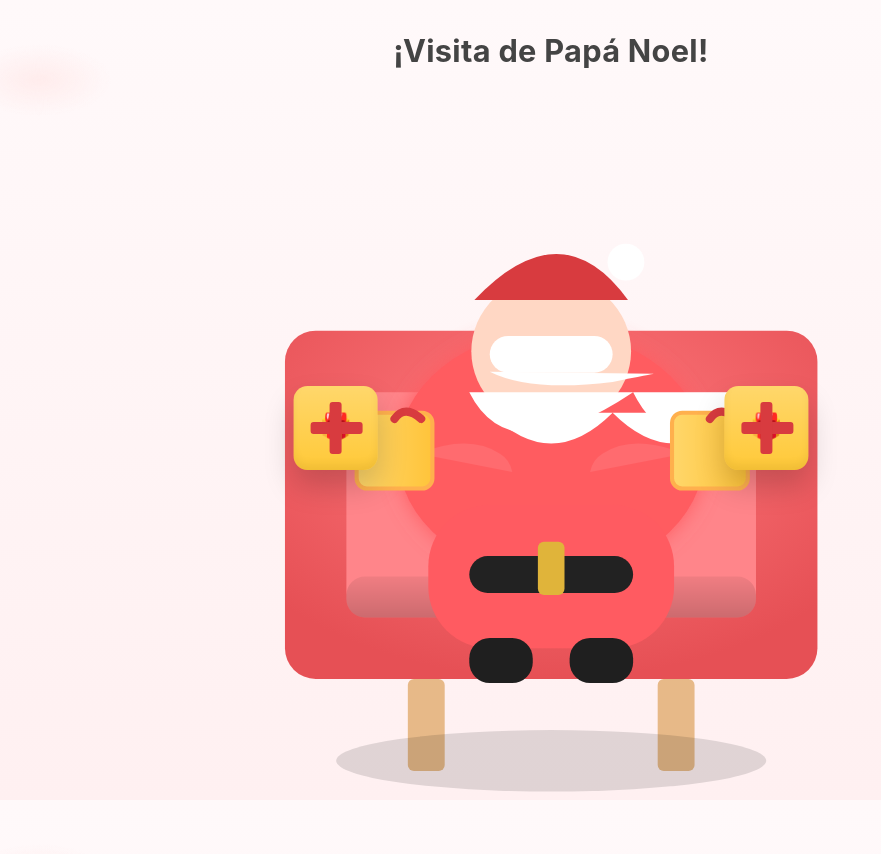
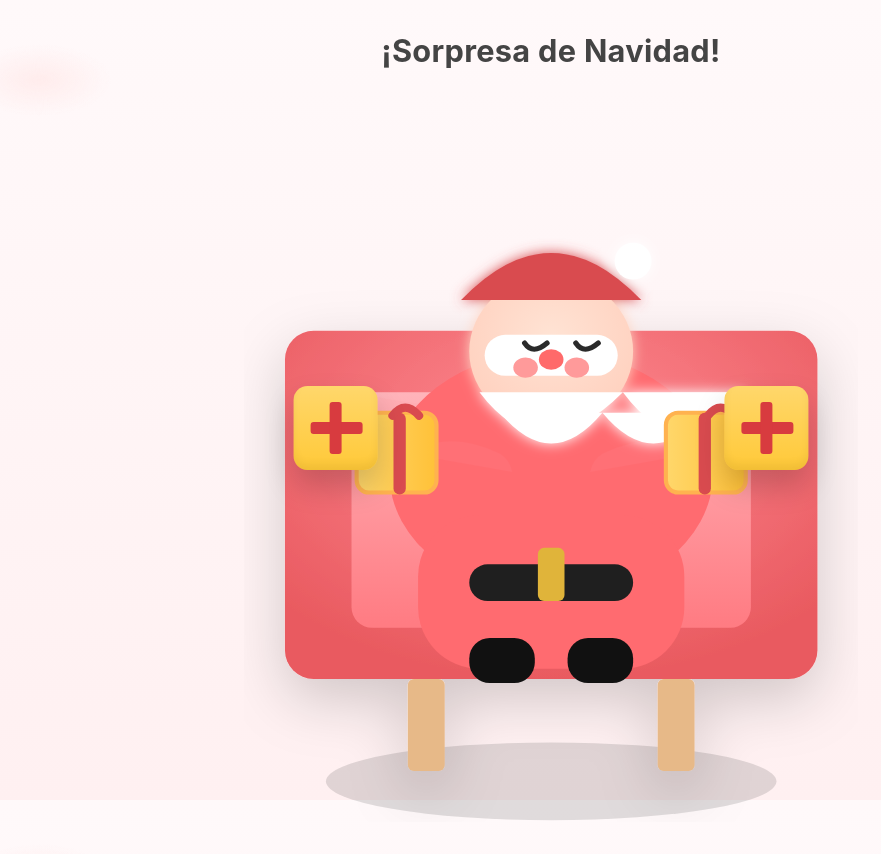
Before and after one commit to allggames/regalopapanoel, a plain HTML site: page index.html in a window 1280 px wide. Shown: the whole page, without its empty margins (89-970 px from the left). Drawn offline with Linux system fonts and the light colour scheme.

Commit message:
Update title and content for holiday theme

```diff
--- a/index.html
+++ b/index.html
@@ -3,111 +3,132 @@
 <head>
   <meta charset="utf-8" />
   <meta name="viewport" content="width=device-width,initial-scale=1" />
-  <title>Papá Noel Estilizado — Regalos Interactivos</title>
+  <title>Papá Noel — Regalos Interactivos (Estilo Render)</title>
   <link rel="stylesheet" href="styles.css" />
 </head>
 <body>
   <main class="stage" role="main">
-    <h1 class="title">¡Visita de Papá Noel!</h1>
+    <h1 class="title">¡Sorpresa de Navidad!</h1>
 
     <div class="santa-wrapper" aria-label="Papá Noel con regalos">
-      <!-- SVG estilizado inspirado en la imagen (interpretación original y no fotográfica) -->
+      <!-- SVG estilizado, volumétrico y suave -->
       <svg id="santa" viewBox="0 0 600 720" xmlns="http://www.w3.org/2000/svg" role="img" aria-labelledby="santaTitle">
         <title id="santaTitle">Papá Noel sentado con dos regalos</title>
 
-        <!-- Gradiente fondo suave dentro del SVG para profundidad -->
         <defs>
+          <!-- Gradientes y filtros para volumen -->
           <radialGradient id="seatGrad" cx="50%" cy="30%" r="70%">
-            <stop offset="0%" stop-color="#ff797d"/>
-            <stop offset="100%" stop-color="#e65055"/>
+            <stop offset="0%" stop-color="#ff8a92"/>
+            <stop offset="100%" stop-color="#e95a60"/>
           </radialGradient>
-          <linearGradient id="chairShadow" x1="0" x2="0" y1="0" y2="1">
-            <stop offset="0%" stop-color="rgba(0,0,0,0.06)"/>
-            <stop offset="100%" stop-color="rgba(0,0,0,0.2)"/>
+
+          <linearGradient id="seatInner" x1="0" x2="0" y1="0" y2="1">
+            <stop offset="0%" stop-color="#ffb0b6"/>
+            <stop offset="100%" stop-color="#ff7b82"/>
           </linearGradient>
+
           <linearGradient id="giftGrad" x1="0" x2="1">
             <stop offset="0%" stop-color="#ffd76b"/>
-            <stop offset="100%" stop-color="#ffc43a"/>
+            <stop offset="100%" stop-color="#ffc138"/>
           </linearGradient>
-          <filter id="soft" x="-20%" y="-20%" width="140%" height="140%">
-            <feGaussianBlur stdDeviation="10" result="b"/>
-            <feBlend in="SourceGraphic" in2="b"/>
+
+          <radialGradient id="faceGlow" cx="50%" cy="40%" r="60%">
+            <stop offset="0%" stop-color="#ffe3d4"/>
+            <stop offset="100%" stop-color="#ffd1bf"/>
+          </radialGradient>
+
+          <filter id="softShadow" x="-50%" y="-50%" width="200%" height="200%">
+            <feDropShadow dx="0" dy="20" stdDeviation="28" flood-color="#000" flood-opacity="0.18"/>
+          </filter>
+
+          <filter id="innerGlow" x="-20%" y="-20%" width="140%" height="140%">
+            <feGaussianBlur stdDeviation="6" result="blur" />
+            <feBlend in="SourceGraphic" in2="blur" mode="normal"/>
           </filter>
         </defs>
 
-        <!-- Sillón (con volumen) -->
-        <g id="chair">
-          <rect x="40" y="240" rx="30" ry="30" width="520" height="340" fill="url(#seatGrad)" />
-          <rect x="100" y="300" rx="18" ry="18" width="400" height="220" fill="#ff858a"/>
-          <!-- sombra interior -->
-          <rect x="100" y="480" rx="18" ry="18" width="400" height="40" fill="url(#chairShadow)"/>
-          <!-- patas del sillón -->
+        <!-- Sombra global -->
+        <ellipse cx="300" cy="680" rx="220" ry="38" fill="rgba(0,0,0,0.12)"/>
+
+        <!-- Sillón -->
+        <g id="chair" filter="url(#softShadow)">
+          <rect x="40" y="240" rx="28" ry="28" width="520" height="340" fill="url(#seatGrad)"/>
+          <rect x="105" y="300" rx="20" ry="20" width="390" height="230" fill="url(#seatInner)"/>
+          <!-- bordes suaves / relieve -->
+          <path d="M105 300 q195 40 390 0" fill="rgba(255,255,255,0.05)"/>
+          <!-- patas -->
           <rect x="160" y="580" width="36" height="90" rx="6" fill="#e7b988"/>
           <rect x="404" y="580" width="36" height="90" rx="6" fill="#e7b988"/>
         </g>
 
-        <!-- Cuerpo de Papá Noel con volumen (bloques redondeados) -->
-        <g id="santa-body">
-          <ellipse cx="300" cy="360" rx="150" ry="120" fill="#ff5b61" filter="url(#soft)"/>
-          <rect x="180" y="410" width="240" height="140" rx="60" fill="#ff5b61"/>
-          <!-- cinturón -->
-          <rect x="220" y="460" width="160" height="36" rx="18" fill="#222"/>
-          <rect x="287" y="446" width="26" height="52" rx="6" fill="#e0b43a"/>
+        <!-- Cuerpo con volumen -->
+        <g id="body">
+          <ellipse cx="300" cy="380" rx="158" ry="120" fill="#ff6b70" />
+          <rect x="170" y="420" width="260" height="150" rx="60" fill="#ff6b70"/>
+          <!-- cinta del cinturón -->
+          <rect x="220" y="468" width="160" height="36" rx="18" fill="#1f1f1f"/>
+          <rect x="287" y="452" width="26" height="52" rx="6" fill="#e0b43a"/>
         </g>
 
-        <!-- Botas -->
+        <!-- Piernas y botas (redondeadas) -->
         <g id="boots">
-          <rect x="220" y="540" width="62" height="44" rx="20" fill="#1f1f1f"/>
-          <rect x="318" y="540" width="62" height="44" rx="20" fill="#1f1f1f"/>
+          <rect x="220" y="540" width="64" height="44" rx="20" fill="#111"/>
+          <rect x="316" y="540" width="64" height="44" rx="20" fill="#111"/>
         </g>
 
-        <!-- Brazos y manos -->
+        <!-- Brazos -->
         <g id="arms">
-          <path d="M170 360 q50 -20 80 0 q10 6 12 18" fill="#ff6b6f"/>
-          <path d="M430 360 q-50 -20 -80 0 q-10 6 -12 18" fill="#ff6b6f"/>
-          <circle id="hand-left" cx="140" cy="360" r="22" fill="#ffd7c4"/>
-          <circle id="hand-right" cx="460" cy="360" r="22" fill="#ffd7c4"/>
+          <path d="M160 360 q40 -24 90 0 q10 6 12 18" fill="#ff7076"/>
+          <path d="M440 360 q-40 -24 -90 0 q-10 6 -12 18" fill="#ff7076"/>
+          <!-- manos -->
+          <circle id="hand-left" cx="140" cy="360" r="24" fill="#ffd6c4"/>
+          <circle id="hand-right" cx="460" cy="360" r="24" fill="#ffd6c4"/>
         </g>
 
-        <!-- Cabeza, barba y gorro (formas suaves y volumétricas) -->
-        <g id="face">
-          <ellipse cx="300" cy="260" rx="78" ry="74" fill="#ffd7c4"/>
-          <!-- barba -->
-          <path d="M220 300 q40 80 160 0 q40 80 120 0" fill="#ffffff"/>
-          <path d="M240 320 q60 60 120 0 q60 60 120 0" fill="#fff"/>
-          <!-- bigote -->
-          <path d="M240 280 q40 20 120 10 q40 -8 40 -8" fill="#fff"/>
+        <!-- Cabeza / barba detallada -->
+        <g id="head" filter="url(#innerGlow)">
+          <ellipse cx="300" cy="260" rx="80" ry="74" fill="url(#faceGlow)"/>
+          <!-- gorro -->
+          <path d="M212 210 q88 -92 176 0" fill="#d94b4f"/>
+          <rect x="235" y="244" width="130" height="40" rx="20" fill="#fff"/>
+          <circle cx="380" cy="172" r="18" fill="#fff"/>
+          <!-- mejillas -->
+          <ellipse cx="275" cy="276" rx="12" ry="10" fill="#ff9a9a"/>
+          <ellipse cx="325" cy="276" rx="12" ry="10" fill="#ff9a9a"/>
           <!-- nariz -->
-          <ellipse cx="300" cy="266" rx="12" ry="10" fill="#ff7b7b"/>
-          <!-- ojos sonrientes -->
-          <path d="M275 250 q10 12 22 0" stroke="#2b2b2b" stroke-width="5" stroke-linecap="round" fill="none"/>
-          <path d="M323 250 q10 12 22 0" stroke="#2b2b2b" stroke-width="5" stroke-linecap="round" fill="none"/>
-          <!-- gorro -->
-          <path d="M225 210 q85 -90 150 0" fill="#d83b3f"/>
-          <rect x="240" y="245" width="120" height="36" rx="18" fill="#fff"/>
-          <circle cx="373" cy="173" r="18" fill="#fff"/>
+          <ellipse cx="300" cy="268" rx="12" ry="10" fill="#ff6b6b"/>
+          <!-- ojos estilo feliz -->
+          <path d="M274 252 q8 12 22 0" stroke="#2b2b2b" stroke-width="5" stroke-linecap="round" fill="none"/>
+          <path d="M324 252 q8 12 22 0" stroke="#2b2b2b" stroke-width="5" stroke-linecap="round" fill="none"/>
+          <!-- barba principal -->
+          <path d="M230 300 q60 80 140 0 q60 80 120 0" fill="#fff"/>
+          <path d="M250 320 q50 60 100 0 q50 60 100 0" fill="#fff"/>
         </g>
 
-        <!-- Regalos decorativos (dentro del SVG para coherencia visual) -->
+        <!-- Regalos decorativos (para que coincida visualmente con los botones) -->
         <g id="gifts-decorative">
-          <rect x="110" y="320" width="74" height="74" rx="10" fill="url(#giftGrad)" stroke="#ffb04d" stroke-width="4"/>
-          <rect x="418" y="320" width="74" height="74" rx="10" fill="url(#giftGrad)" stroke="#ffb04d" stroke-width="4"/>
-          <path d="M147 326 q10 -14 26 0" stroke="#d83b3f" stroke-width="8" stroke-linecap="round" fill="none"/>
-          <path d="M455 326 q10 -14 26 0" stroke="#d83b3f" stroke-width="8" stroke-linecap="round" fill="none"/>
+          <rect x="110" y="320" width="78" height="78" rx="12" fill="url(#giftGrad)" stroke="#ffb24f" stroke-width="4"/>
+          <rect x="412" y="320" width="78" height="78" rx="12" fill="url(#giftGrad)" stroke="#ffb24f" stroke-width="4"/>
+          <!-- cintas -->
+          <rect x="146" y="320" width="12" height="80" rx="6" fill="#d94b4f"/>
+          <rect x="444" y="320" width="12" height="80" rx="6" fill="#d94b4f"/>
+          <path d="M145 323 q12 -16 26 0" stroke="#d94b4f" stroke-width="8" stroke-linecap="round" fill="none"/>
+          <path d="M453 323 q12 -16 26 0" stroke="#d94b4f" stroke-width="8" stroke-linecap="round" fill="none"/>
         </g>
-
-        <!-- Sombra del conjunto -->
-        <ellipse cx="300" cy="660" rx="210" ry="30" fill="rgba(0,0,0,0.12)"/>
       </svg>
 
-      <!-- Botones de regalo (posicionados encima de las manos). Son accesibles -->
-      <button class="gift gift-left" data-gift="left" aria-label="Abrir regalo izquierdo">🎁</button>
-      <button class="gift gift-right" data-gift="right" aria-label="Abrir regalo derecho">🎁</button>
+      <!-- Botones de regalo (posicionados encima de las manos). -->
+      <button class="gift gift-left" data-gift="left" aria-label="Abrir regalo izquierdo" title="Abrir regalo">
+        <span class="gift-inner" aria-hidden="true"></span>
+      </button>
+      <button class="gift gift-right" data-gift="right" aria-label="Abrir regalo derecho" title="Abrir regalo">
+        <span class="gift-inner" aria-hidden="true"></span>
+      </button>
     </div>
 
-    <!-- Modal de felicitación -->
+    <!-- Modal accesible -->
     <div id="modal" class="modal" role="dialog" aria-modal="true" aria-hidden="true" aria-labelledby="modalTitle">
-      <div class="modal-content">
+      <div class="modal-content" role="document">
         <button class="modal-close" aria-label="Cerrar">&times;</button>
         <h2 id="modalTitle">¡Felicidades!</h2>
         <p id="modalMessage"></p>
```
